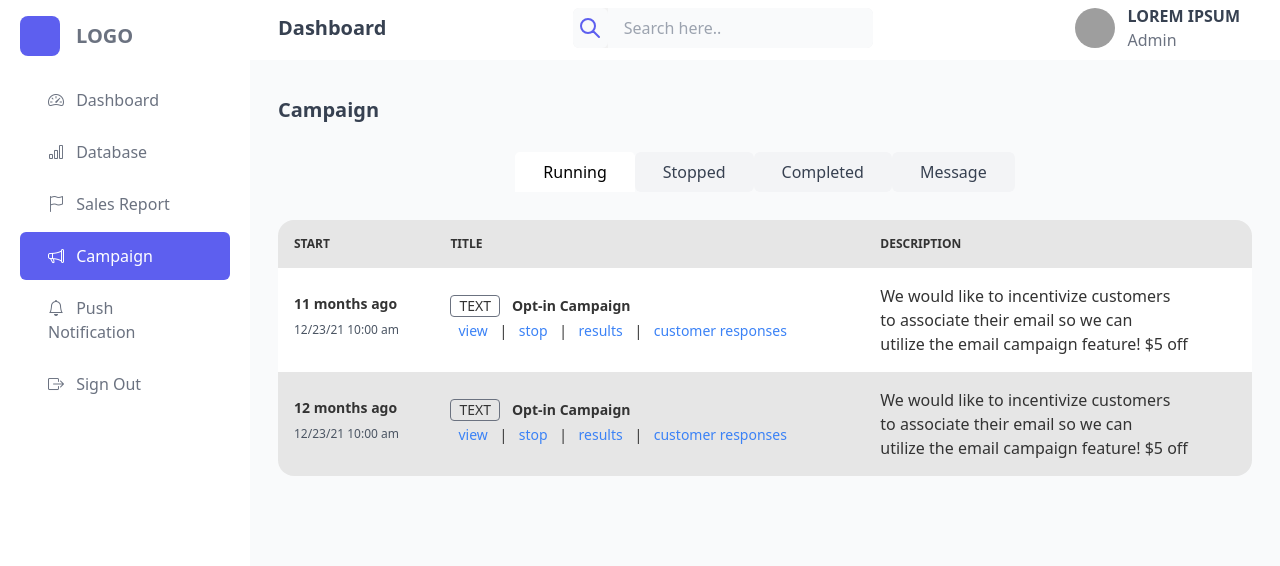
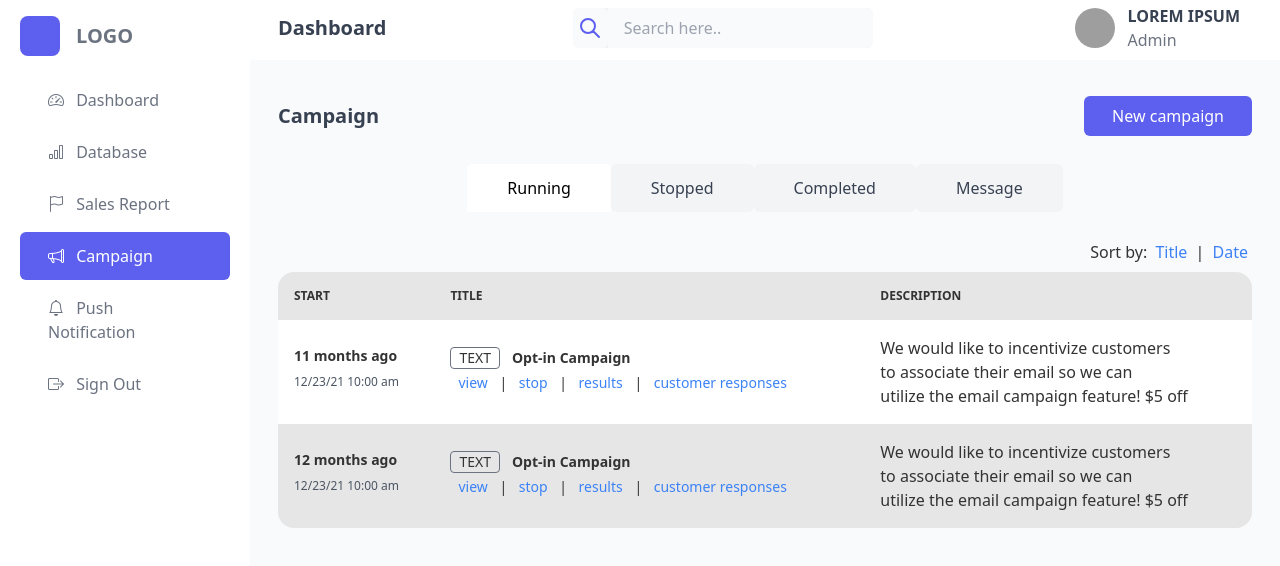
Before and after one commit to shahriarmehedi/react-dashboard, a React (Create React App) app: page /admin/dashboard/campaign in a window 1280 px wide. Shown: the top 566 px of the page. Built offline with nearby package versions, Linux system fonts and the light colour scheme; sample sign-in values are in the browser's storage; grey boxes are pictures that could not be loaded.

Commit message:
further change

```diff
--- a/src/pages/Dashboard/Campaign.jsx
+++ b/src/pages/Dashboard/Campaign.jsx
@@ -35,20 +35,29 @@ const Campaign = () => {
                 <h3 className='text-xl font-semibold text-gray-700'>
                     Campaign
                 </h3>
-
+                <button className='px-7 py-2 bg-[#5D5FEF] transition duration-200 text-white rounded-md'>
+                    New campaign
+                </button>
             </div>
 
             <div>
                 <Tabs>
                     <TabList className="flex justify-center cursor-pointer rounded-md">
-                        <Tab className=" text-gray-700 bg-gray-100 border-none outline-none px-7 rounded-md py-2">Running</Tab>
-                        <Tab className=" text-gray-700 bg-gray-100 border-none outline-none px-7 rounded-md py-2">Stopped</Tab>
-                        <Tab className=" text-gray-700 bg-gray-100 border-none outline-none px-7 rounded-md py-2">Completed</Tab>
-                        <Tab className=" text-gray-700 bg-gray-100 border-none outline-none px-7 rounded-md py-2">Message</Tab>
+                        <Tab className=" text-gray-700 bg-gray-100 border-none outline-none px-10 rounded-md py-3">Running</Tab>
+                        <Tab className=" text-gray-700 bg-gray-100 border-none outline-none px-10 rounded-md py-3">Stopped</Tab>
+                        <Tab className=" text-gray-700 bg-gray-100 border-none outline-none px-10 rounded-md py-3">Completed</Tab>
+                        <Tab className=" text-gray-700 bg-gray-100 border-none outline-none px-10 rounded-md py-3">Message</Tab>
 
                     </TabList>
 
                     <TabPanel className="m-7">
+                        <div className='flex justify-end mb-2'>
+                            <div>
+                                <h3>
+                                    Sort by: <span className='px-1 cursor-pointer text-blue-500'>Title</span> | <span className='px-1 cursor-pointer text-blue-500'>Date</span>
+                                </h3>
+                            </div>
+                        </div>
                         <div className="overflow-x-auto">
                             <table className="table table-zebra w-full">
 
@@ -144,6 +153,13 @@ const Campaign = () => {
 
 
                     <TabPanel className="m-7">
+                        <div className='flex justify-end mb-2'>
+                            <div>
+                                <h3>
+                                    Sort by: <span className='px-1 cursor-pointer text-blue-500'>Title</span> | <span className='px-1 cursor-pointer text-blue-500'>Date</span>
+                                </h3>
+                            </div>
+                        </div>
                         <div className="overflow-x-auto">
                             <table className="table table-zebra w-full">
 
@@ -238,6 +254,13 @@ const Campaign = () => {
 
 
                     <TabPanel className="m-7">
+                        <div className='flex justify-end mb-2'>
+                            <div>
+                                <h3>
+                                    Sort by: <span className='px-1 cursor-pointer text-blue-500'>Title</span> | <span className='px-1 cursor-pointer text-blue-500'>Date</span>
+                                </h3>
+                            </div>
+                        </div>
                         <div className="overflow-x-auto">
                             <table className="table table-zebra w-full">
 
@@ -331,6 +354,13 @@ const Campaign = () => {
 
 
                     <TabPanel className="m-7">
+                        <div className='flex justify-end mb-2'>
+                            <div>
+                                <h3>
+                                    Sort by: <span className='px-1 cursor-pointer text-blue-500'>Title</span> | <span className='px-1 cursor-pointer text-blue-500'>Date</span>
+                                </h3>
+                            </div>
+                        </div>
                         <div className='lg:px-7 w-5/6 lg:w-full  mb-7'>
                             <div className='bg-white rounded-xl p-5 w-5/6 lg:w-full  mx-auto'>
                                 <div className='flex mt-5'>
```
